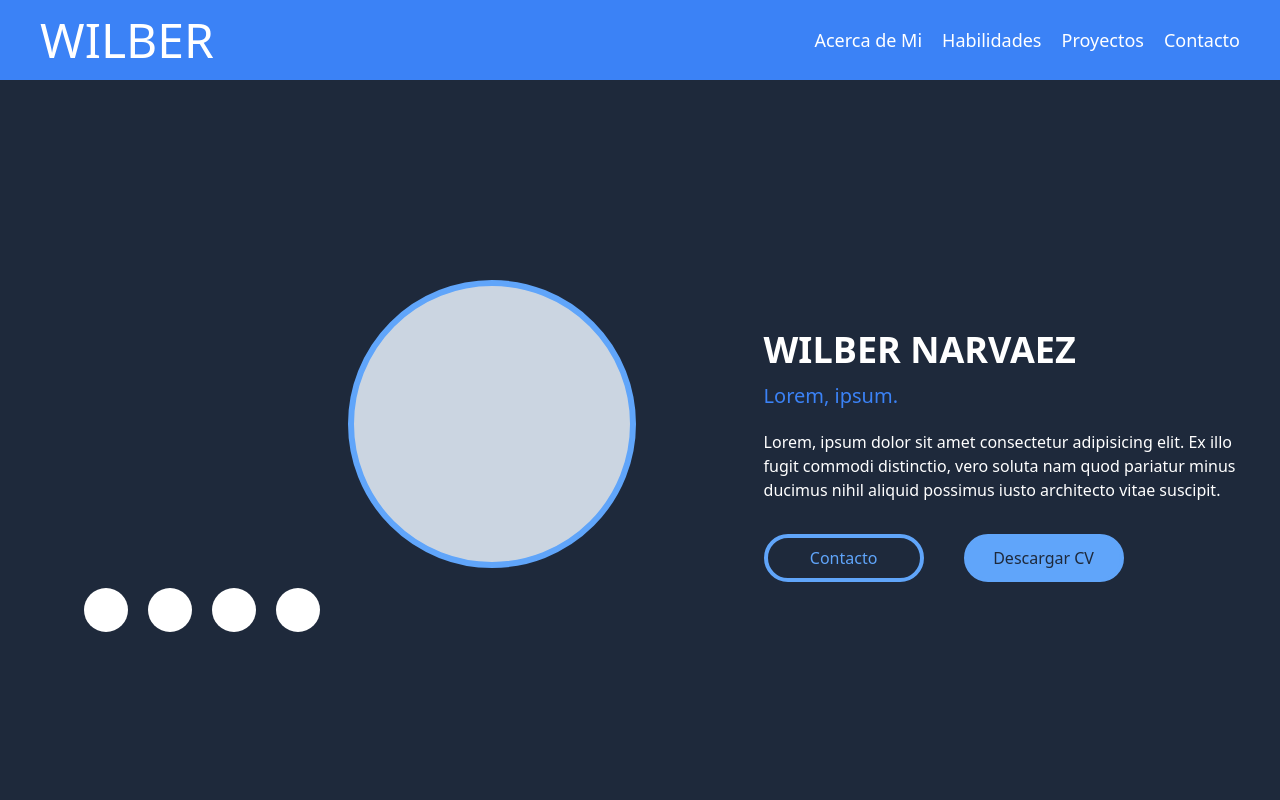
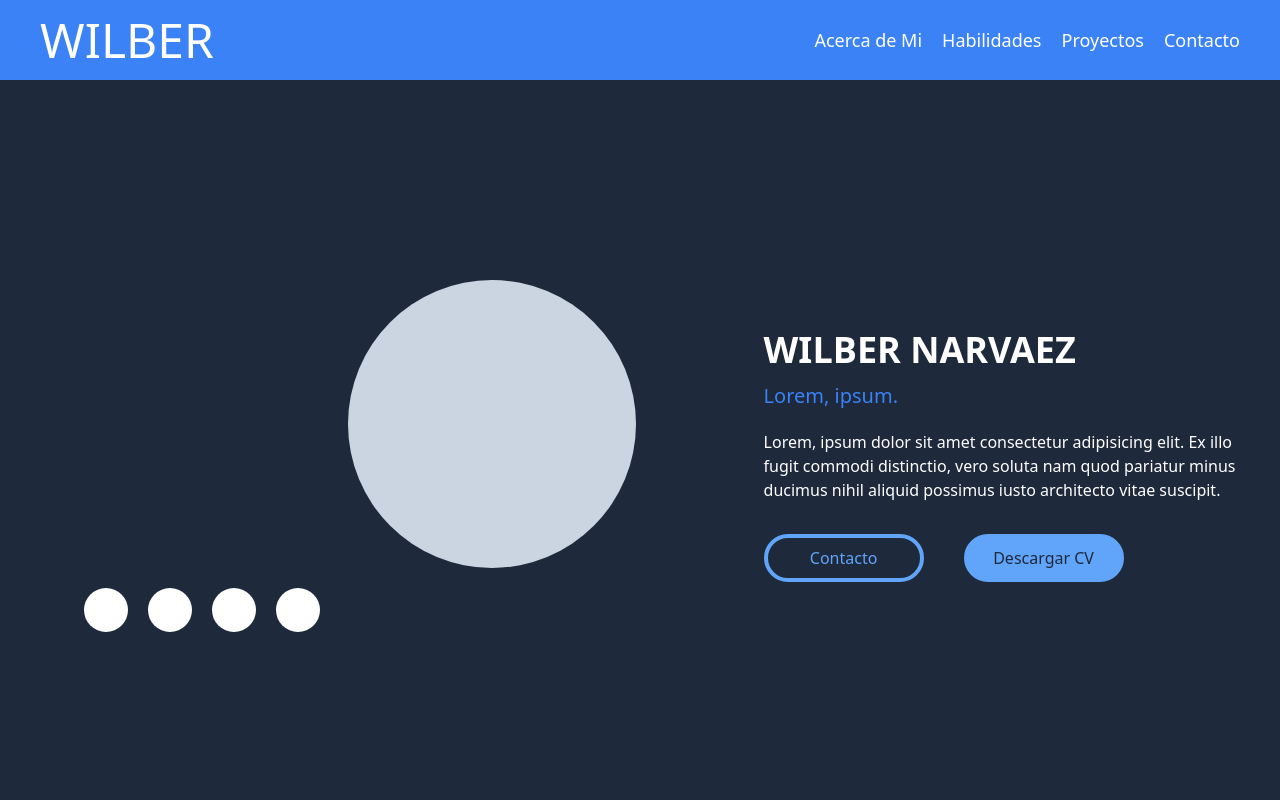
Before and after one commit to wilbernp/my-portfolio, a React (Vite) app: page / in a window 1280 px wide. Shown: the top 800 px of the page. Built offline with nearby package versions, Linux system fonts and the light colour scheme.

Commit message:
remove ilustration border in screens upper sm

```diff
--- a/src/sections/Banner/Banner.tsx
+++ b/src/sections/Banner/Banner.tsx
@@ -8,7 +8,7 @@ export default function Banner() {
       <div className='sm:w-[50%]'>
         {/* imagen del perfil */}
         <div className='flex justify-end'>
-          <div className='w-40 h-40 bg-slate-300 rounded-full border-[6px] border-blue-400 sm:w-64 sm:h-64 lg:w-72 lg:h-72'></div>
+          <div className='w-40 h-40 bg-slate-300 rounded-full border-[6px] border-blue-400 sm:border-none sm:w-64 sm:h-64 lg:w-72 lg:h-72'></div>
         </div>
         {/* links sociales */}
         <div className='hidden sm:flex gap-5 mt-5 lg:ml-11'>
```
